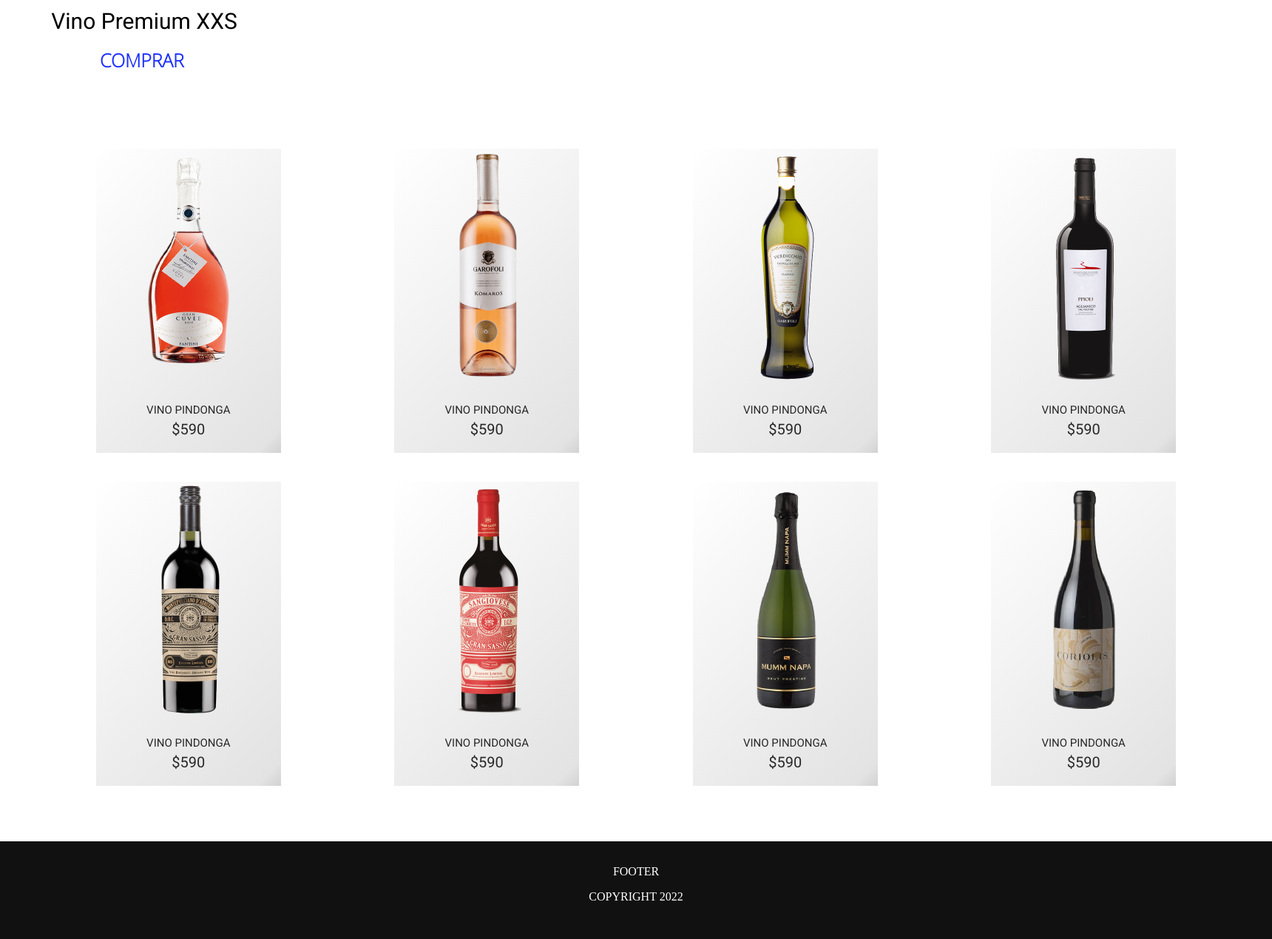
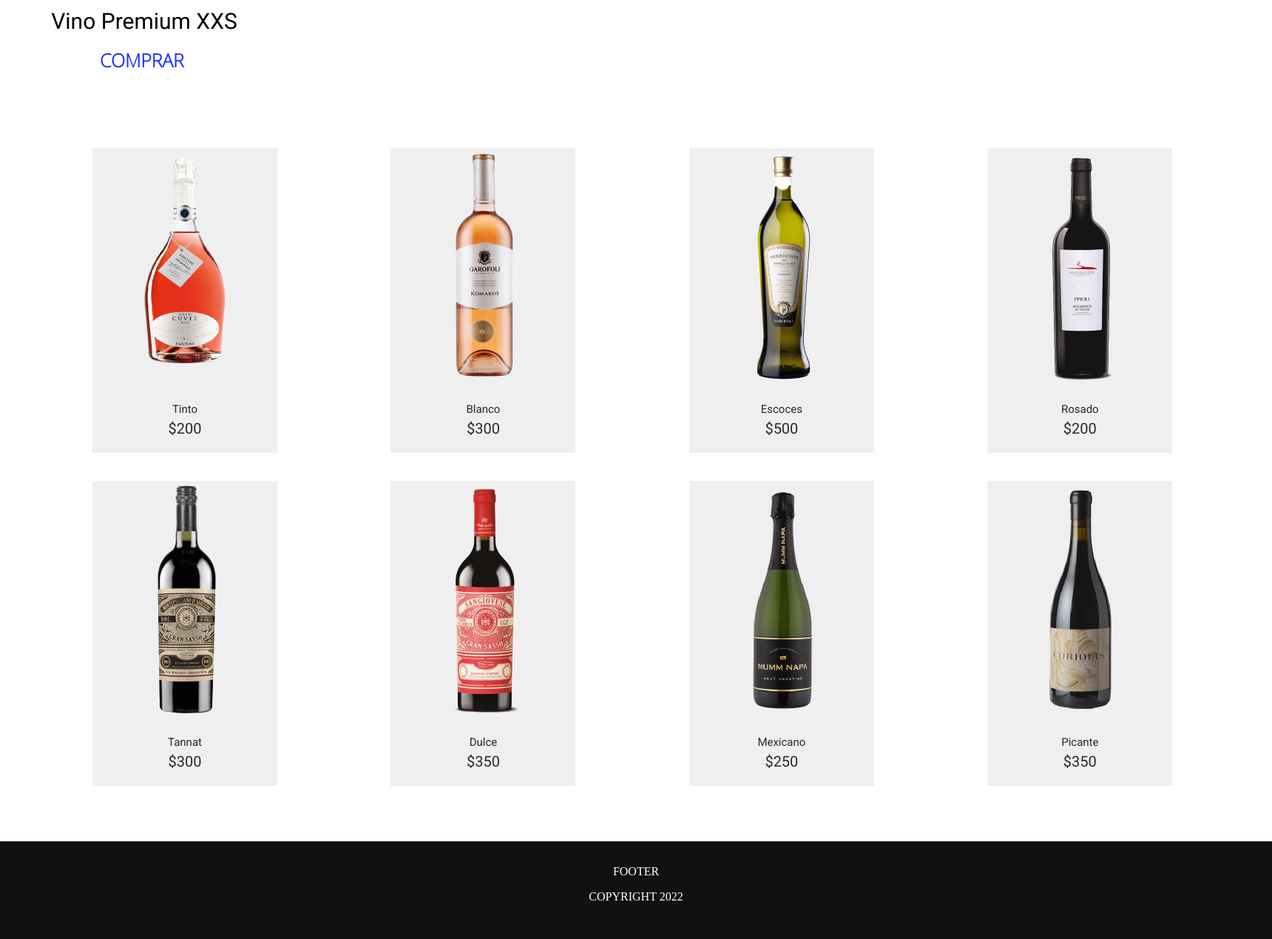
Before and after one commit to Capybara-Corp/ecommerce, a PHP site: the page made by views/index/index.php in a window 1720 px wide. Shown: the part 3330-4599 px from the top of the page at 74% size. Run offline with PHP 8.4, Linux system fonts and the light colour scheme; the template is opened without the code that fills it, so the values that code supplies are empty; data comes from the database, SQL or seed files in the repository; some libraries are stand-ins or nearby versions.

Commit message:
Productos de index cargados desde la base de datos

```diff
--- a/public/css/index/style.css
+++ b/public/css/index/style.css
@@ -354,6 +354,24 @@ img{
   margin-right: auto;
   height: 800px;
   margin-bottom: 30vh;
+  display: grid;
+  grid-template-columns: repeat(4, 400px);
+  grid-template-rows: repeat(2, 450px);
+  grid-column-gap: 0.2vw; /* Establezco mi grilla, en este caso, 4 columnas y 2 filas */
+}
+
+#bot_container div{
+  cursor: pointer;
+  display: grid;
+}
+
+#bot_container button{
+  border: none;
+}
+
+#bot_container a{
+  display: grid;
+  cursor: pointer;
 }
 
 .product {
@@ -369,6 +387,9 @@ img{
 .product img {
   width: 150px;
   height: 350px;
+  text-align: center;
+  align-self: center;
+  justify-self: center;
 }
 
 .product p {
@@ -379,23 +400,13 @@ img{
   font-size: 15px;
 }
 
-#bot_container a{
-  cursor: default;
-  display: grid;
-  grid-template-columns: repeat(4, 400px);
-  grid-template-rows: repeat(2, 450px);
-  grid-column-gap: 0.2vw; /* Establezco mi grilla, en este caso, 4 columnas y 2 filas */
-  margin-left: auto;
-  margin-right: auto;
-  justify-content: center;
-  margin-bottom: 1000px;
-  width: 1620px;
-  height: 800px;
-}
-
 .product .price {
   font-size: 20px;
 }
+
+
+
+
 
 .footer {
   position: absolute;
--- a/views/index/index.php
+++ b/views/index/index.php
@@ -38,6 +38,7 @@
   <!-- Cosas para que la pagina funcione -->
 
   <title>Pagina</title> <!-- Es el titulo que aparece en la pestaña -->
+
 </head>
 
 <body>
@@ -96,56 +97,32 @@
   </section> <!-- Este section contiene la imagen grande con los quesos, y el botón de comprar -->
 
   <section id="bot_container">
-    <a href="<?php echo constant('URL'); ?>carrito/market">
-      <div class="product">
-        <img src="public/media/bottles/bottle1.png">
-        <p>VINO PINDONGA</p>
-        <p class="price">$590</p>
-      </div>
-      <!-- Cada div es básicamente el mismo, tiene una imagen, el nombre y el precio. Lo mejor sería sacarlo de una database pero por ahora está así -->
 
-      <div class="product">
-        <img src="public/media/bottles/bottle2.png">
-        <p>VINO PINDONGA</p>
-        <p class="price">$590</p>
-      </div>
+    <?php
+    $data = $conn->query("SELECT * FROM PRODUCTOS")->fetchAll();
+    $i = 0;
+    foreach ($data as $row)
+    {
+        echo "<div class=\"product\">
+        <a href=\"carrito/market\">
+        <button onclick='carrito_charger
+    (\"" . $row['pid'] . "\", \"" . $row['nombre'] . "\", \"" . $row['precio_venta'] . "\")'>
+        <img src=" . $row['img'] . ">
+        <p>" . $row['nombre'] . "</p>
+        <p class=\"price\">$" . $row['precio_venta'] . "</p>
+        </button>
+        </a>
+      </div>";
+      $i++;
+      if ($i == 8){
+        break;
+      }
+    }
+    ?>
 
-      <div class="product">
-        <img src="public/media/bottles/bottle3.png">
-        <p>VINO PINDONGA</p>
-        <p class="price">$590</p>
-      </div>
 
-      <div class="product">
-        <img src="public/media/bottles/bottle4.png">
-        <p>VINO PINDONGA</p>
-        <p class="price">$590</p>
-      </div>
 
-      <div class="product">
-        <img src="public/media/bottles/bottle5.png">
-        <p>VINO PINDONGA</p>
-        <p class="price">$590</p>
-      </div>
 
-      <div class="product">
-        <img src="public/media/bottles/bottle6.png">
-        <p>VINO PINDONGA</p>
-        <p class="price">$590</p>
-      </div>
-
-      <div class="product">
-        <img src="public/media/bottles/bottle7.png">
-        <p>VINO PINDONGA</p>
-        <p class="price">$590</p>
-      </div>
-
-      <div class="product">
-        <img src="public/media/bottles/bottle8.png">
-        <p>VINO PINDONGA</p>
-        <p class="price">$590</p>
-      </div>
-    </a>
 
 
   </section> <!-- Este section contiene los articulos de vino en la grilla -->
@@ -153,7 +130,8 @@
   <?php include "footer.php"; ?>
 
   <script type="text/javascript" src="public/js/menu.js"></script> <!-- Aqui importamos el script del menú -->
-
+  <script src="<?php echo constant('URL'); ?>public/js/carrito/script_shop_loaded.js"></script>
+  <script src="<?php echo constant('URL'); ?>public/js/carrito/script_carrito_charger.js"></script>
 
 </body>
 
```
